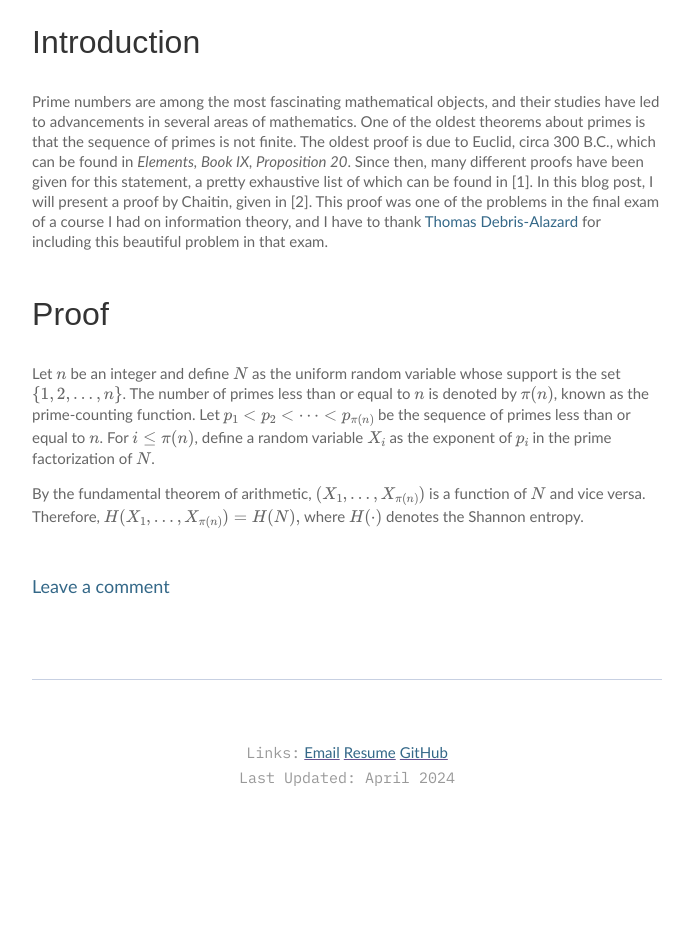
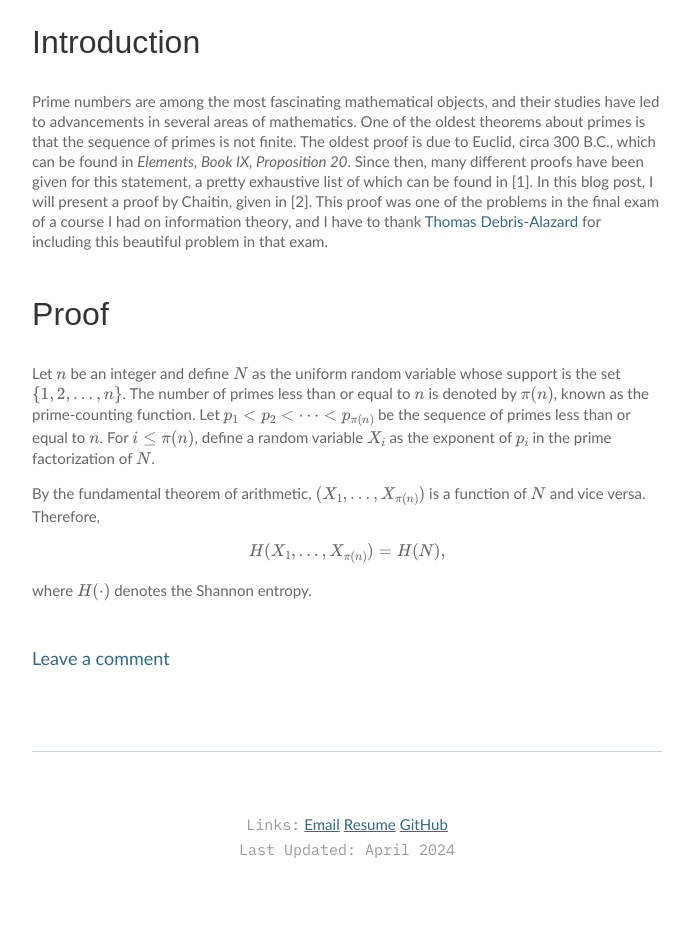
Before and after one commit to ali-almasi/ali-almasi.github.io, a Jekyll site: the page built from _posts/2024-06-11-info_proof_primes.md, in a window 1280 px wide. Shown: the part 700-1652 px from the top of the page, without its empty margins (293-983 px from the left). Built offline with Jekyll 4.4.1, drawn with Linux system fonts in a browser that asks for light colours; formulas are drawn with MathJax 3; before the commit the page ends 1580 px from its top, so only the background shows below that.

```diff
--- a/_posts/2024-06-11-info_proof_primes.md
+++ b/_posts/2024-06-11-info_proof_primes.md
@@ -13,5 +13,5 @@ Prime numbers are among the most fascinating mathematical objects, and their stu
 Let $n$ be an integer and define $N$ as the uniform random variable whose support is the set $\\{ 1,2, \dots, n \\}$. The number of primes less than or equal to $n$ is denoted by $\pi(n)$, known as the prime-counting function. Let $p_1 < p_2 < \cdots < p_{\pi(n)}$ be the sequence of primes less than or equal to $n$. For $i \leq \pi(n)$, define a random variable $X_i$ as the exponent of $p_i$ in the prime factorization of $N$.
 
 By the fundamental theorem of arithmetic, $(X_1, \dots, X_{\pi(n)})$ is a function of $N$ and vice versa. Therefore,
-$$ H(X_1, \dots, X_{\pi(n)}) = H(N), $$
+\\[ H(X_1, \dots, X_{\pi(n)}) = H(N), \\]
 where $H(\cdot)$ denotes the Shannon entropy.
```
